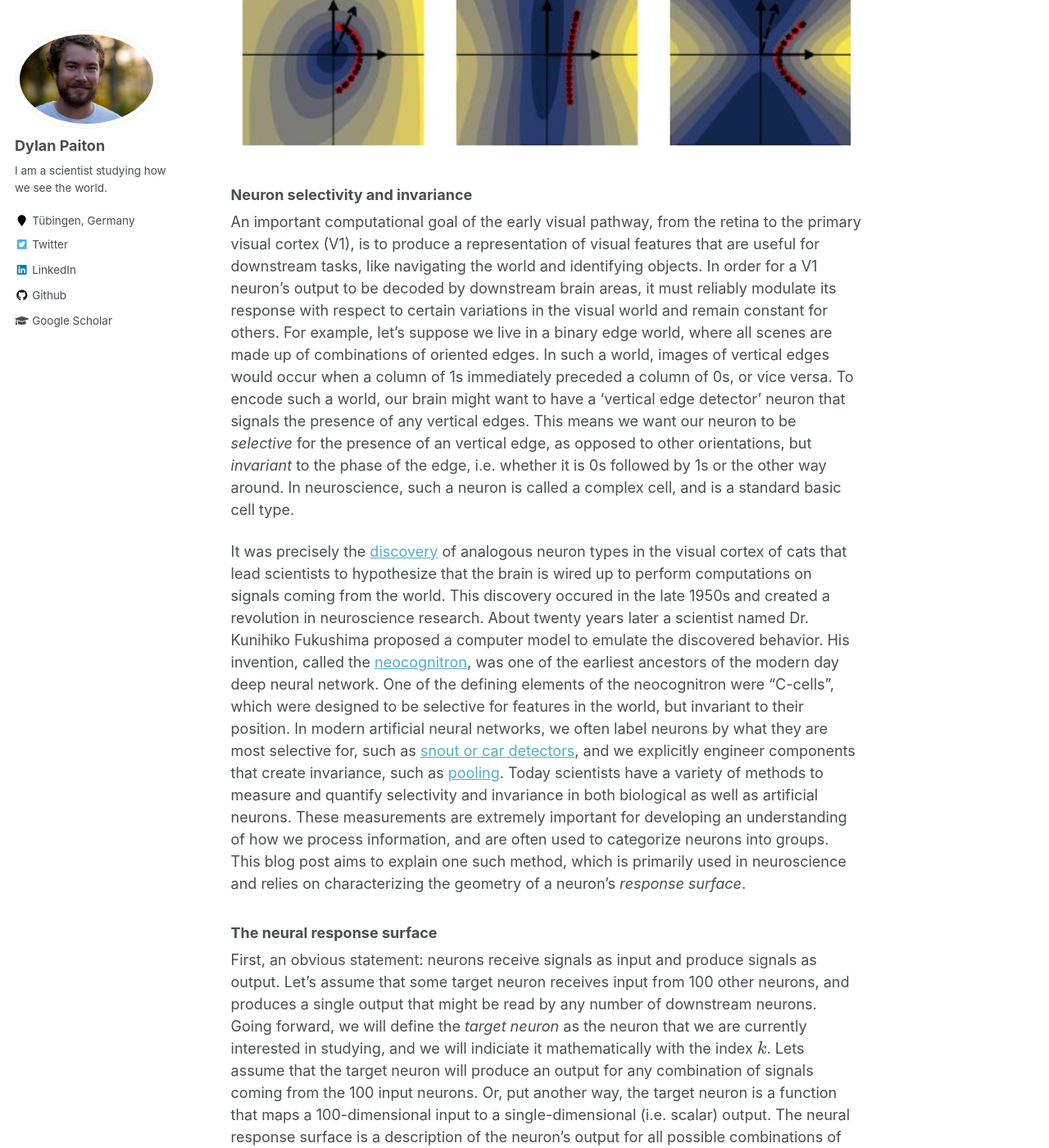
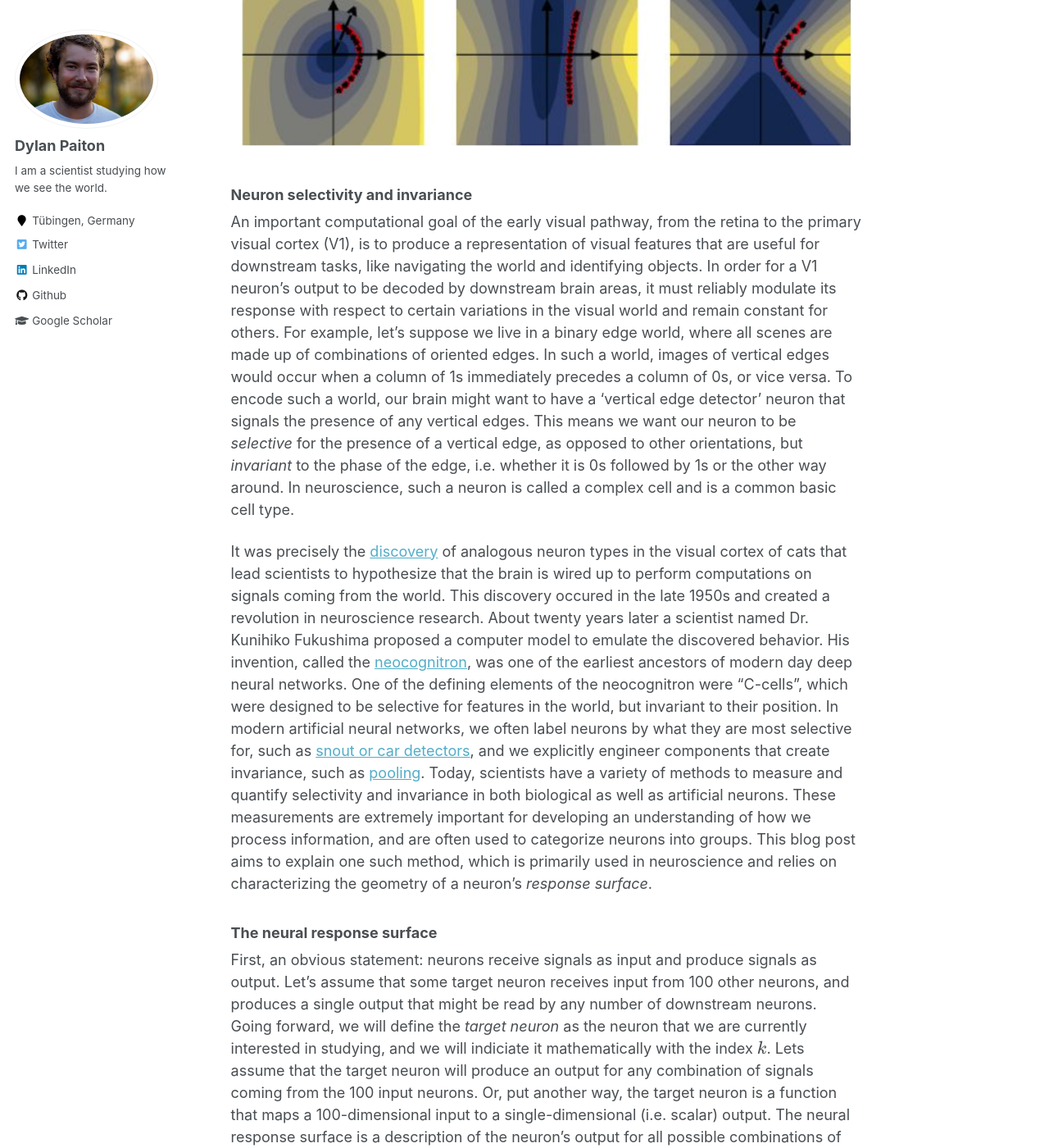
Before and after one commit to dpaiton/dpaiton.github.io, a Jekyll site: the page built from _posts/2021-05-18-neuron-response-contours.md, in a window 1280 px wide and 1400 px high, scrolled down 476 px. Shown: the whole window at 82% size. Built offline with Jekyll 4.4.1, drawn with Linux system fonts in a browser that asks for light colours; formulas are drawn with MathJax 3; some of the changed text lies outside the part shown.

Commit message:
typo fixes

```diff
--- a/_posts/2021-05-18-neuron-response-contours.md
+++ b/_posts/2021-05-18-neuron-response-contours.md
@@ -17,18 +17,18 @@ Scientists have long summarized neurons by describing the relationship between t
 An important computational goal of the early visual pathway, from the retina to the primary visual cortex (V1), is to produce a representation of visual features that are useful for downstream tasks, like navigating the world and identifying objects.
 In order for a V1 neuron’s output to be decoded by downstream brain areas, it must reliably modulate its response with respect to certain variations in the visual world and remain constant for others.
 For example, let's suppose we live in a binary edge world, where all scenes are made up of combinations of oriented edges.
-In such a world, images of vertical edges would occur when a column of 1s immediately preceded a column of 0s, or vice versa.
+In such a world, images of vertical edges would occur when a column of 1s immediately precedes a column of 0s, or vice versa.
 To encode such a world, our brain might want to have a 'vertical edge detector' neuron that signals the presence of any vertical edges.
-This means we want our neuron to be _selective_ for the presence of an vertical edge, as opposed to other orientations, but _invariant_ to the phase of the edge, i.e. whether it is 0s followed by 1s or the other way around.
-In neuroscience, such a neuron is called a complex cell, and is a standard basic cell type.
+This means we want our neuron to be _selective_ for the presence of a vertical edge, as opposed to other orientations, but _invariant_ to the phase of the edge, i.e. whether it is 0s followed by 1s or the other way around.
+In neuroscience, such a neuron is called a complex cell and is a common basic cell type.
 
 It was precisely the [discovery](https://www.brains-explained.com/how-hubel-and-wiesel-revolutionized-neuroscience/) of analogous neuron types in the visual cortex of cats that lead scientists to hypothesize that the brain is wired up to perform computations on signals coming from the world.
 This discovery occured in the late 1950s and created a revolution in neuroscience research.
 About twenty years later a scientist named Dr. Kunihiko Fukushima proposed a computer model to emulate the discovered behavior.
-His invention, called the [neocognitron](http://www.scholarpedia.org/article/Neocognitron), was one of the earliest ancestors of the modern day deep neural network.
+His invention, called the [neocognitron](http://www.scholarpedia.org/article/Neocognitron), was one of the earliest ancestors of modern day deep neural networks.
 One of the defining elements of the neocognitron were "C-cells", which were designed to be selective for features in the world, but invariant to their position.
 In modern artificial neural networks, we often label neurons by what they are most selective for, such as [snout or car detectors](https://distill.pub/2017/feature-visualization/), and we explicitly engineer components that create invariance, such as [pooling](https://ai.plainenglish.io/pooling-layer-beginner-to-intermediate-fa0dbdce80eb).
-Today scientists have a variety of methods to measure and quantify selectivity and invariance in both biological as well as artificial neurons.
+Today, scientists have a variety of methods to measure and quantify selectivity and invariance in both biological as well as artificial neurons.
 These measurements are extremely important for developing an understanding of how we process information, and are often used to categorize neurons into groups.
 This blog post aims to explain one such method, which is primarily used in neuroscience and relies on characterizing the geometry of a neuron's _response surface_.
 
```
Also changed, not shown: other parts of _posts/2021-05-18-neuron-response-contours.md (+4 -4 lines).
